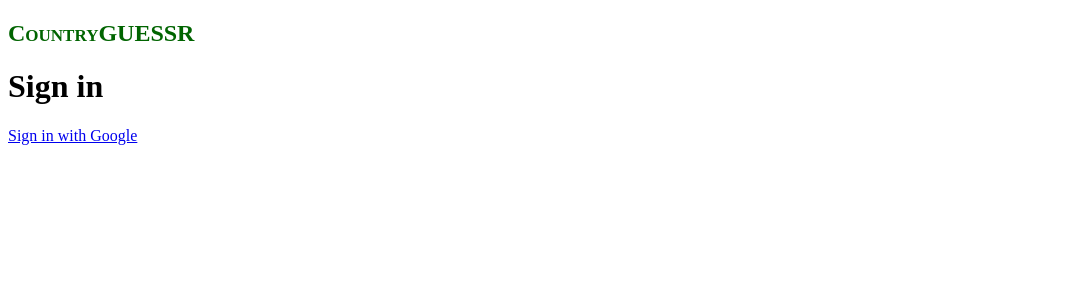
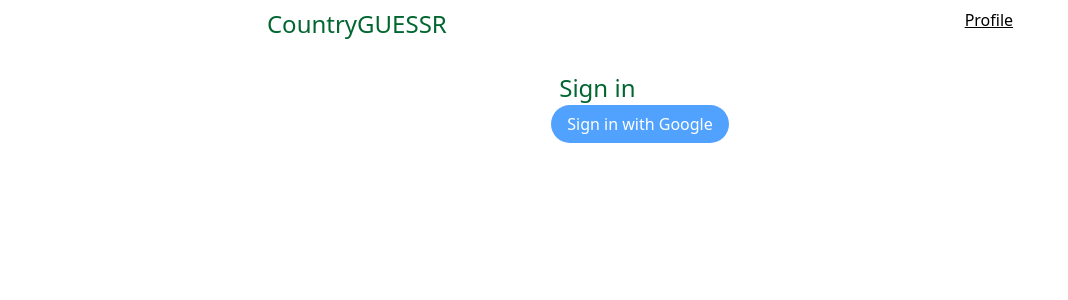
Before and after one commit to Prof-Rosario-UCLA/team39, a SvelteKit app in the folder my-app/: page /login in a window 1280 px wide. Shown: the top 300 px of the page, without its empty margins (0-1068 px from the left). Built offline with nearby package versions, Linux system fonts and the light colour scheme.

Commit message:
Developed basic frontend pages: home page, profile page, login page.

```diff
--- /dev/null
+++ b/my-app/src/app.css
@@ -0,0 +1 @@
+@import 'tailwindcss';
--- a/my-app/src/routes/+layout.svelte
+++ b/my-app/src/routes/+layout.svelte
@@ -1,5 +1,7 @@
 <script>
-	let { children } = $props();
+    import '../app.css';
+
+    let { children } = $props();
 </script>
 <!--
 <head>
@@ -9,17 +11,18 @@
     <meta name="viewport" content="width=device-width, initial-scale=1.0">
 </head> -->
 
-<nav>
+<nav class="flex justify-around p-2">
     <div>
-        <h1>CountryGUESSR</h1>
+        <a href="/" class="text-green-800 text-2xl">CountryGUESSR</a>
+    </div>
+     <div class="wide-menu">
+                <a href="/profile" class="underline">Profile</a>
     </div>
 </nav>
 
+<section id="center-screen" class="m-2">
  {@render children()}
+</section>
 
  <style>
-    h1 {
-        font-variant: small-caps;
-        color: darkgreen;
-    }
  </style>
--- a/my-app/src/routes/+page.svelte
+++ b/my-app/src/routes/+page.svelte
@@ -1,10 +1,2 @@
 
-<script lang="ts">
-	import { enhance } from "$app/forms";
-</script>
-
-<p> Yo what's going on this is the home page for my new web application called CountryGUESSR</p>
-
-<form method="post" use:enhance>
-    <button>Sign out</button>
-</form>
+<p class="text-center">Can you guess the country? Play now!</p>
--- a/my-app/src/routes/login/+page.svelte
+++ b/my-app/src/routes/login/+page.svelte
@@ -4,5 +4,9 @@
 	import { enhance } from "$app/forms";
 </script>
 
-<h1>Sign in</h1>
-<a href="/login/google">Sign in with Google</a>
+<div class="flex justify-center">
+	<section id="login" class="m-2">
+		<h1 class="p-2 text-2xl text-green-800">Sign in</h1>
+		<a href="/login/google" class="rounded-full bg-blue-400 px-4 py-2 text-white hover:bg-blue-500">Sign in with Google</a>
+	</section>
+</div>
--- /dev/null
+++ b/my-app/src/routes/profile/+page.server.ts
@@ -0,0 +1,15 @@
+import { fail, redirect } from "@sveltejs/kit";
+import type { Actions} from "./$types";
+import { deleteSessionTokenCookie, invalidateSession} from "$lib/server/session";
+
+
+export const actions: Actions = {
+    default: async (event) => {
+        if (event.locals.session === null) {
+            return fail(401);
+        }
+        await invalidateSession(event.locals.session.id);
+        deleteSessionTokenCookie(event);
+        return redirect(302, "/login");
+    }
+};
--- /dev/null
+++ b/my-app/src/routes/profile/+page.svelte
@@ -0,0 +1,13 @@
+
+<script lang="ts">
+	import { enhance } from "$app/forms";
+</script>
+
+<div class="flex justify-center">
+    <section id="profile" class="flex-col">
+        <h1 class="text-2xl text-green-800">Profile</h1>
+        <form method="post" use:enhance>
+            <button class="rounded-full bg-blue-400 px-4 py-2 text-white hover:bg-blue-500">Sign out</button>
+        </form>
+    </section>
+</div>
--- a/my-app/vite.config.ts
+++ b/my-app/vite.config.ts
@@ -1,6 +1,7 @@
-import { sveltekit } from '@sveltejs/kit/vite';
+import tailwindcss from '@tailwindcss/vite';
+import { sveltekit} from '@sveltejs/kit/vite';
 import { defineConfig } from 'vite';
 
 export default defineConfig({
-	plugins: [sveltekit()]
+	plugins: [sveltekit(), tailwindcss()]
 });
```
Also changed, not shown: my-app/package.json (+7 -1 lines), 1 other file (tests, documents, lock files or other folders).
